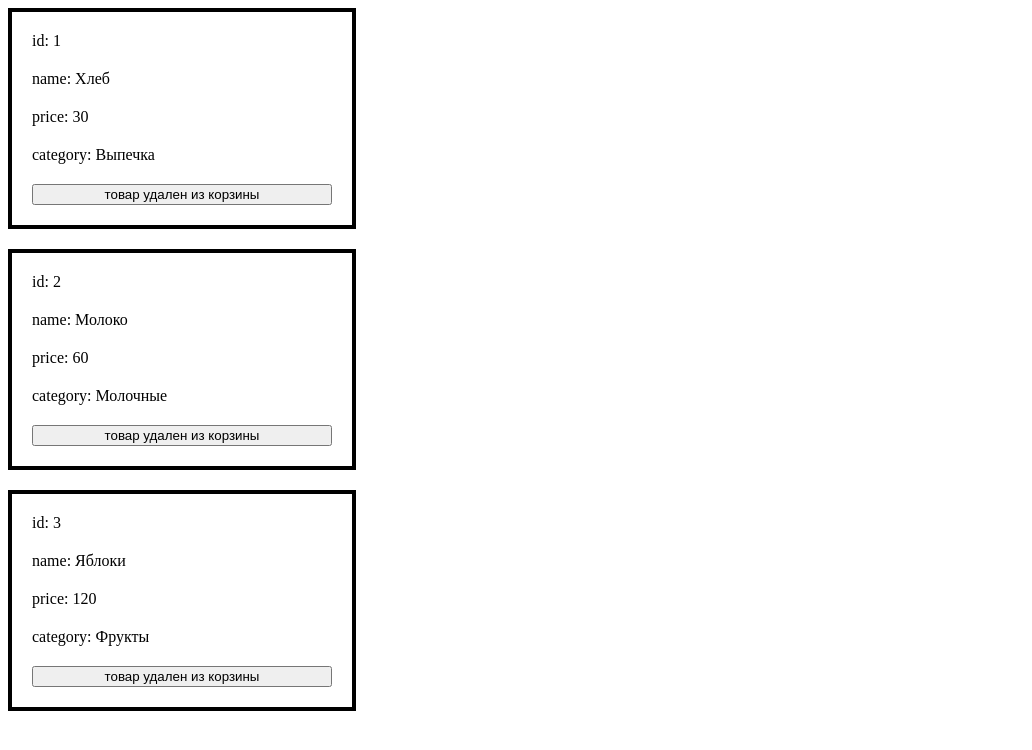
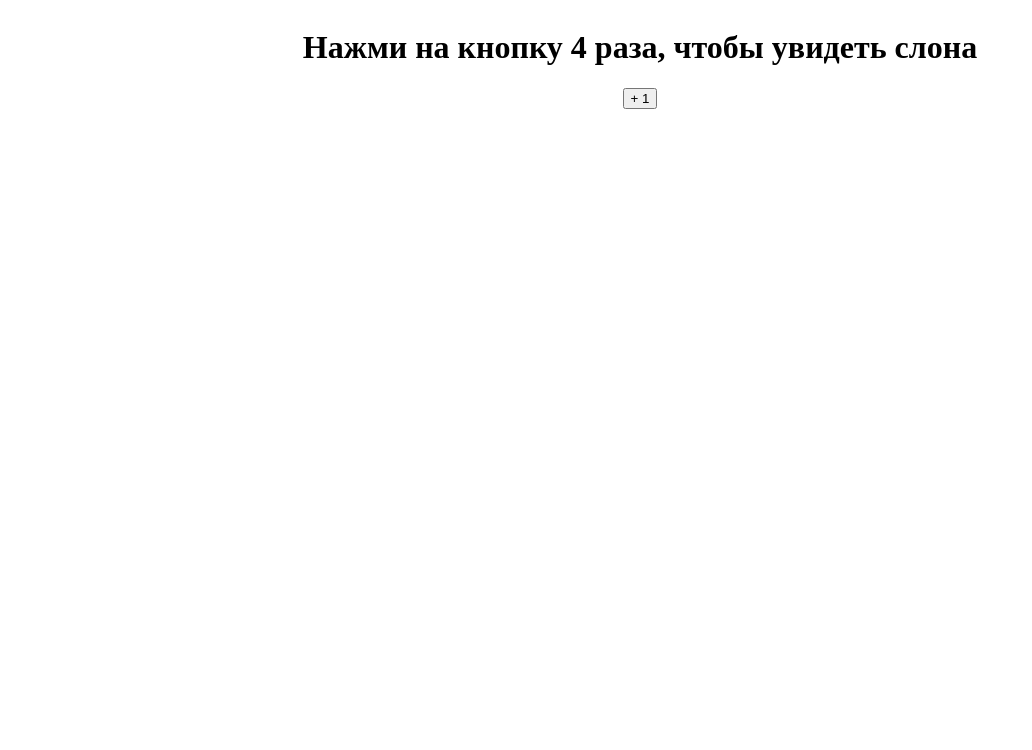
Before and after one commit to martnemov/reactSamuraiWay, a React (Vite) app: page / in a window 1280 px wide. Shown: the top 750 px of the page, without its empty margins (0-1032 px from the left). Built offline with nearby package versions, Linux system fonts and the light colour scheme.

Commit message:
add: finished 18 lessons

```diff
--- a/src/App.tsx
+++ b/src/App.tsx
@@ -1,19 +1,16 @@
 import './App.css'
 import {useEffect, useState} from "react";
 import {ProductList} from "./components/ProductList.tsx";
+import {Game} from "./components/Game.tsx";
 
 
 export function App() {
-    console.log('🔶 App')
-
     const [boardId, setBoardId] = useState(null)
     const products = [
         { id: 1, name: "Хлеб", price: 30, category: "Выпечка" },
         { id: 2, name: "Молоко", price: 60, category: "Молочные" },
         { id: 3, name: "Яблоки", price: 120, category: "Фрукты" },
     ]
-
-
 
 
     return (
@@ -27,9 +24,12 @@ export function App() {
             {/*    </button>*/}
 
             {/*</div>*/}
-            <div style={{display: 'flex', flexDirection: 'column', gap: '20px', flexWrap: 'wrap'}}>
-                {products.map((p) => <ProductList key={p.id} item={p}/>)}
-            </div>
+
+            {/*<div style={{display: 'flex', flexDirection: 'column', gap: '20px', flexWrap: 'wrap'}}>*/}
+            {/*    {products.map((p) => <ProductList key={p.id} item={p}/>)}*/}
+            {/*</div>*/}
+
+            <Game/>
         </>
     )
 }
--- /dev/null
+++ b/src/components/Congratulations.tsx
@@ -0,0 +1,18 @@
+export function Congratulations(props) {
+    const handleClick = () => {
+        if (props.reset) {
+            props.reset();
+        }
+    }
+    return <div style={{
+        display: 'flex',
+        flexDirection: 'column',
+        alignItems: 'center',
+        height: '100vh',
+        textAlign: 'center'
+    }}>
+        <h1>🎉 Поздравляю! Твой слон наелся здоровой пищи и с улыбкой побежал играть с другими слонами🎉</h1>
+        <button onClick={handleClick}>Давай сыграем еще раз и покормим другого слона</button>
+        <div style={{ fontSize: "200px" }}>😊</div>
+    </div>
+}
--- /dev/null
+++ b/src/components/Counter.tsx
@@ -0,0 +1,29 @@
+import {useState} from "react";
+
+export function Counter(props) {
+    const [value, setValue] = useState(1);
+
+    const handleClick = () => {
+        const newValue = value + 1;
+        setValue(newValue);
+
+        if (newValue === 5) {
+            if (props.onFinish) {
+                props.onFinish();
+            }
+        }
+    }
+
+    return (
+        <div style={{
+            display: 'flex',
+            flexDirection: 'column',
+            alignItems: 'center',
+            height: '100vh',
+            textAlign: 'center'
+        }}>
+            <h1>Нажми на кнопку 4 раза, чтобы увидеть слона</h1>
+            <button onClick={handleClick}>+ {value}</button>
+        </div>
+    )
+}
--- /dev/null
+++ b/src/components/Elephant.tsx
@@ -0,0 +1,49 @@
+import {useEffect, useState} from "react";
+
+export function Elephant(props) {
+    const [weight, setWeight] = useState(100);
+
+    const handleClick = () => {
+        if (props.reset) {
+            props.reset();
+        }
+    }
+
+    const handleFeedHealthyFood = () => {
+        setWeight(weight + 20);
+    }
+
+    const handleFeedJunkFood = () => {
+        setWeight(weight - 20);
+    }
+
+    useEffect(() => {
+        if (weight >= 200) {
+            props.handleCongrats();
+        }
+    }, [weight])
+
+    useEffect(() => {
+        if (weight <= 20) {
+            props.handleOver();
+        }
+    }, [weight])
+
+
+
+    return (
+        <div style={{
+            display: 'flex',
+            flexDirection: 'column',
+            alignItems: 'center',
+            height: '100vh',
+            textAlign: 'center'
+        }}>
+            <h1>Покорми слона</h1>
+            <button onClick={handleFeedHealthyFood}>Кормить слона полезной едой 🥬🍉🍌</button>
+            <br />
+            <button onClick={handleFeedJunkFood}>Кормить слона вредной едой 🍔🍬🍕</button>
+            <div style={{fontSize: weight + "px"}}>🐘</div>
+        </div>
+    )
+}
--- /dev/null
+++ b/src/components/Game.tsx
@@ -0,0 +1,25 @@
+import {useState} from "react";
+import { Elephant } from "./Elephant";
+import {Counter} from "./Counter.tsx";
+import {Congratulations} from "./Congratulations.tsx";
+import {GameOver} from "./GameOver.tsx";
+
+export function Game () {
+    const [activePage, setActivePage] = useState("counter");
+
+    const handleFinish = () => setActivePage("elephant");
+    const handleFinish2 = () => setActivePage("counter");
+    const handleFinish3 = () => setActivePage("congratulations");
+    const handleFinish4 = () => setActivePage("gameOver");
+
+    return <>
+        <div>
+            {activePage === "counter" && (
+                <Counter onFinish={handleFinish}/>
+            )}
+            {activePage === "elephant" && <Elephant handleCongrats={handleFinish3} handleOver={handleFinish4}/>}
+            {activePage === "congratulations" && <Congratulations reset={handleFinish2}/>}
+            {activePage === "gameOver" && <GameOver reset={handleFinish2}/>}
+        </div>
+    </>
+}
--- /dev/null
+++ b/src/components/GameOver.tsx
@@ -0,0 +1,18 @@
+export function GameOver(props) {
+    const handleClick = () => {
+        if (props.reset) {
+            props.reset();
+        }
+    }
+    return <div style={{
+        display: 'flex',
+        flexDirection: 'column',
+        alignItems: 'center',
+        height: '100vh',
+        textAlign: 'center'
+    }}>
+        <h1>Но не расстраивайся. Давай сыграем еще раз", которая вернет ребенка на первоначальную страницу счетчика</h1>
+        <button onClick={handleClick}>Давай сыграем еще раз</button>
+        <div style={{fontSize: '200px'}}>🥲</div>
+    </div>
+}
--- a/src/components/ProductItem.tsx
+++ b/src/components/ProductItem.tsx
@@ -1,8 +1,6 @@
 import {useState} from "react";
 
 export function ProductItem(props) {
-    console.log('🧺 ProductItem')
-
     const [inCart, setInCart] = useState(false)
 
     return (
--- a/src/components/ProductList.tsx
+++ b/src/components/ProductList.tsx
@@ -1,8 +1,5 @@
 import {ProductItem} from "./ProductItem.tsx";
 
 export function ProductList (props) {
-    console.log('📋 ProductList')
-
-
     return <ProductItem key={props.id} item={props.item}/>
 }
```
